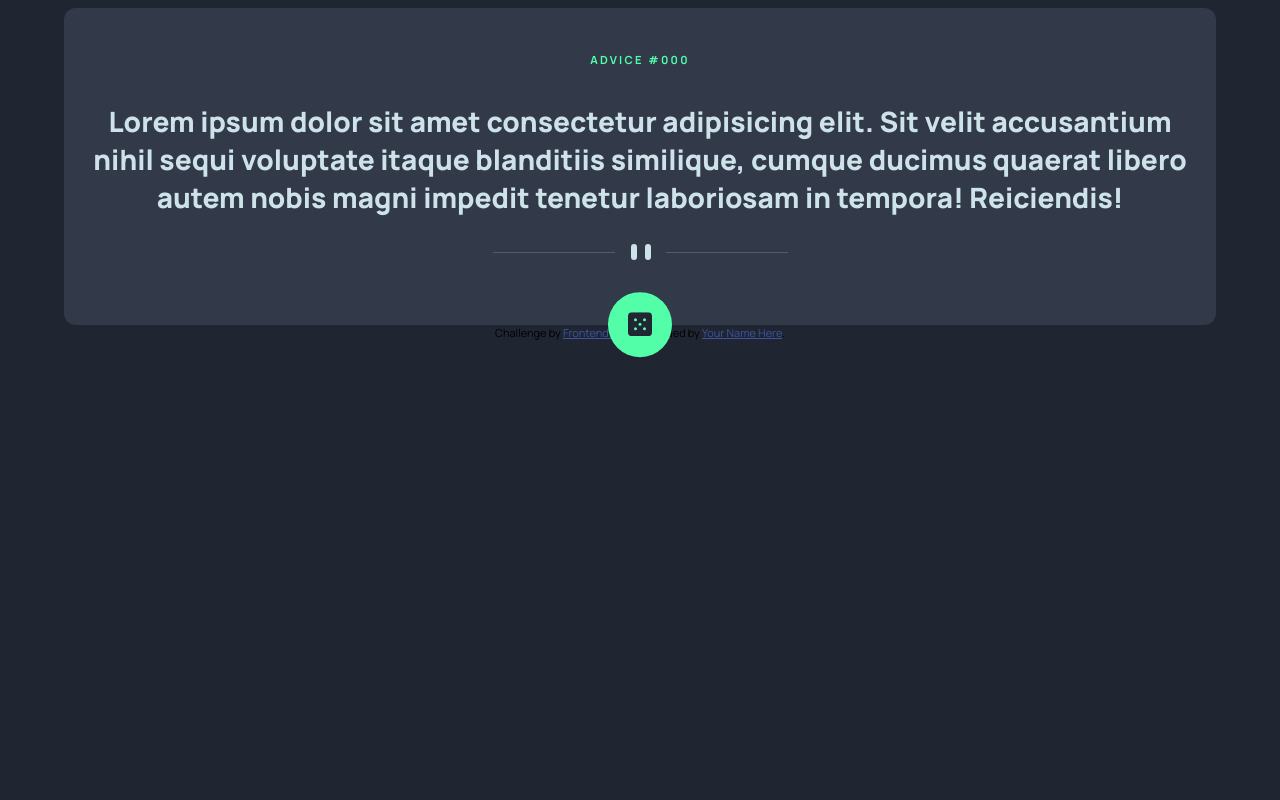
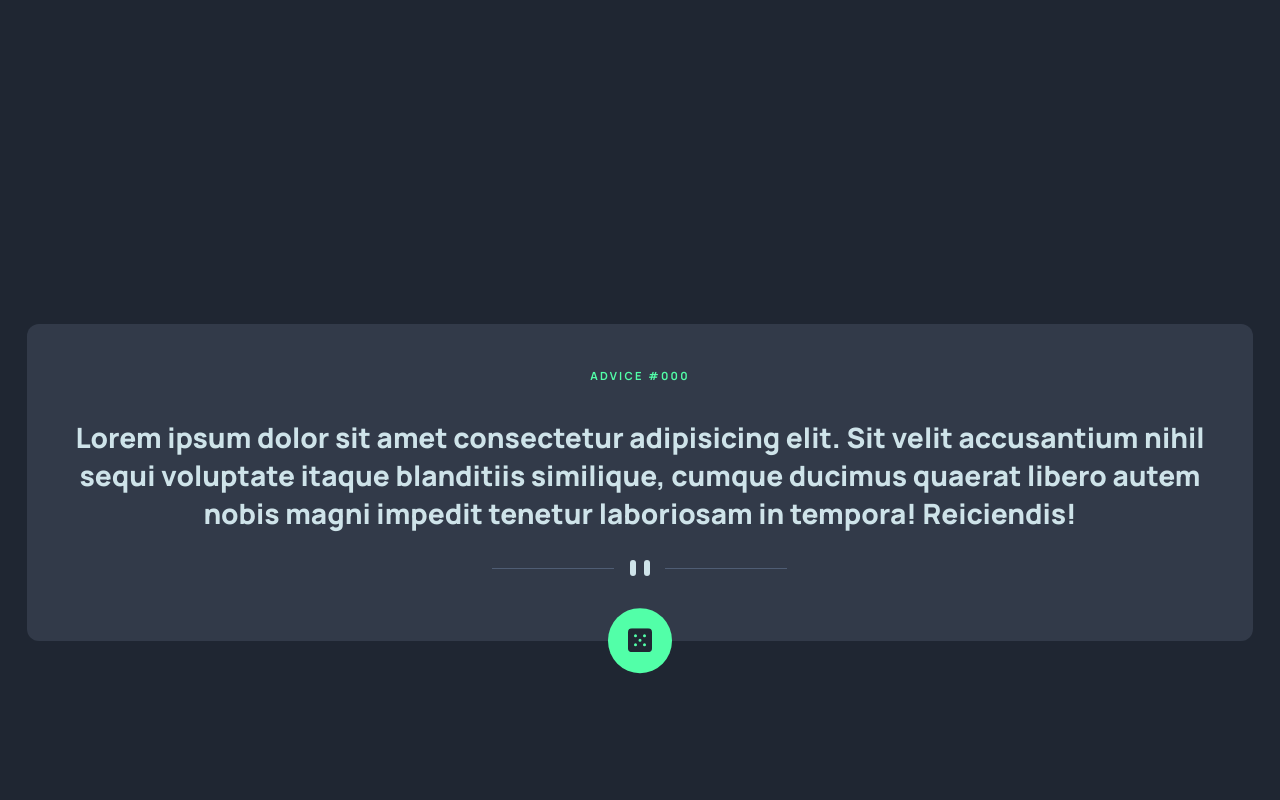
Before and after one commit to GabJen/advice-generator, a plain HTML site: page index.html in a window 1280 px wide. Shown: the top 800 px of the page. Drawn offline with Linux system fonts and the light colour scheme; no server answers.

Commit message:
Adjust the body spacing

```diff
--- a/style.css
+++ b/style.css
@@ -18,15 +18,19 @@
 }
 
 body {
+    height: 95vh;
     font-family: 'Manrope', sans-serif;
     background-color: var(--dark-blue);
     font-size: 28px;
+    display: flex;
+    flex-direction: column;
+    justify-content: space-between;
 }
 
 .card {
-    width: 90vw;
+    width: 97%;
     background-color: var(--dark-grayish-blue);
-    margin: auto;
+    margin: 25% auto;
     display: flex;
     flex-direction: column;
     justify-content: space-evenly;
```
